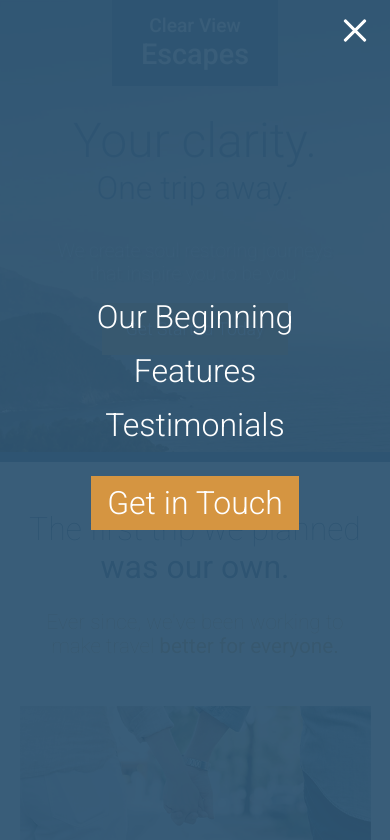
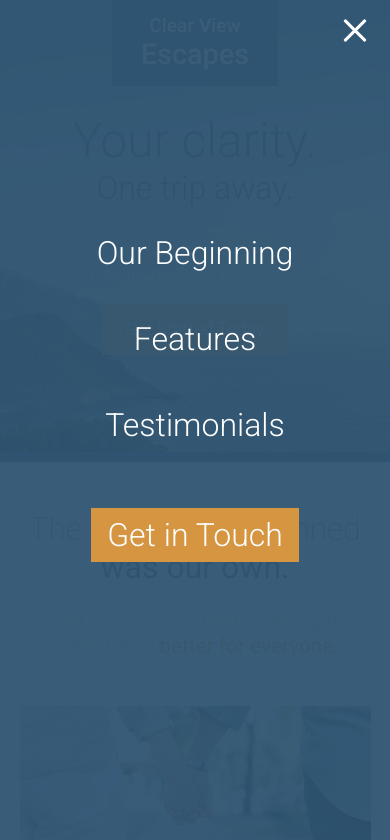
Before and after one commit to Darsh2987/travel-site, a website built with webpack: page src/index.html in a window 390 px wide. Both pictures are taken after a click on the element 355 px from the left and 30 px from the top of the page. Shown: the top 840 px of the page. Built offline with nearby package versions, Linux system fonts and the light colour scheme.

Commit message:
increased mobile nav links spacing

```diff
--- a/src/assets/scss/modules/_header.scss
+++ b/src/assets/scss/modules/_header.scss
@@ -152,7 +152,7 @@
 
         li {
           font-size: 1.8rem;
-          margin: 0 0 1rem 0;
+          margin: 0 0 3rem 0;
         }
       }
 
```
